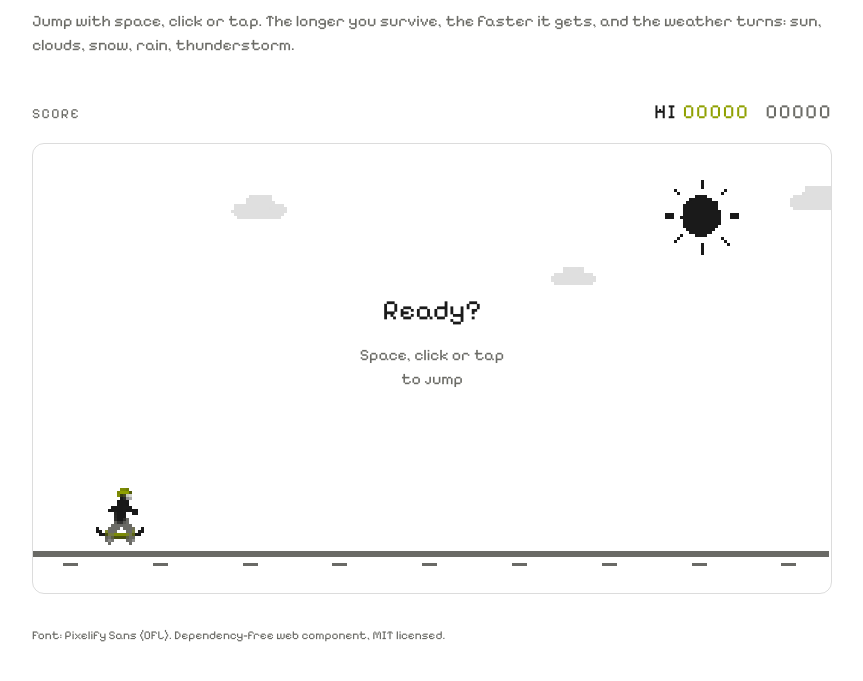
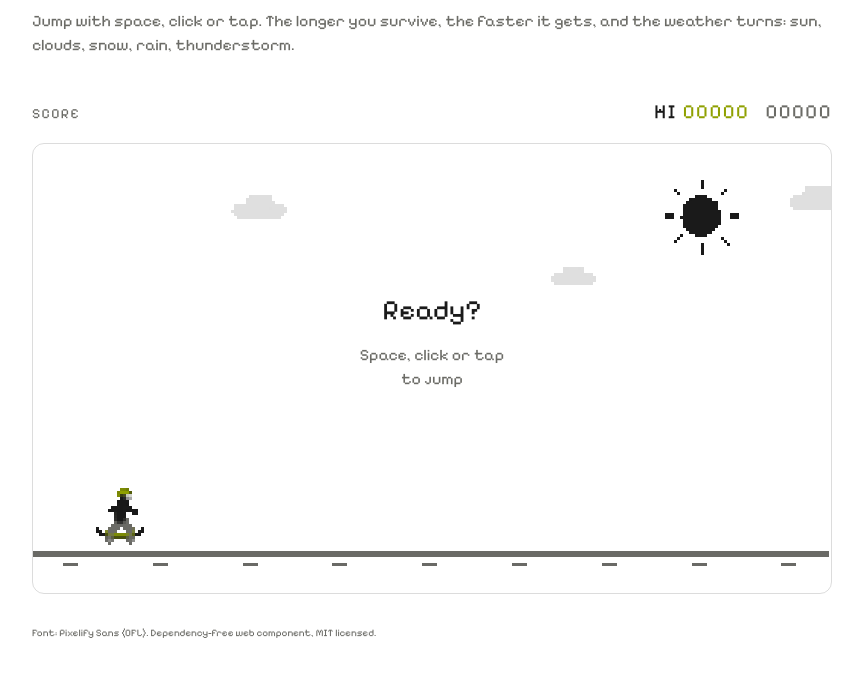
Before and after one commit to sgxwrk/sams-retro-skater, a website with bundled scripts: page index.html in a window 1280 px wide. Shown: the part 107-788 px from the top of the page, without its empty margins (208-1071 px from the left). Built offline with nearby package versions, Linux system fonts and the light colour scheme.

Commit message:
Demo: Footer-Text auf 10 px
Co-Authored-By: Claude Sonnet 5.5 <noreply@anthropic.com>

```diff
--- a/index.html
+++ b/index.html
@@ -29,7 +29,7 @@
     h1 { font-size: clamp(1.75rem, 5vw, 3.25rem); font-weight: 500; line-height: 1; margin: 0 0 1rem; }
     p.lead { color: var(--muted); max-width: 800px; margin: 0 0 2.5rem; font-size: 1rem; }
     sams-retro-skater { max-width: 800px; }
-    footer { margin-top: 2rem; color: var(--muted); font-size: .75rem; }
+    footer { margin-top: 2rem; color: var(--muted); font-size: 10px; }
     footer a { color: inherit; }
   </style>
 </head>
```
